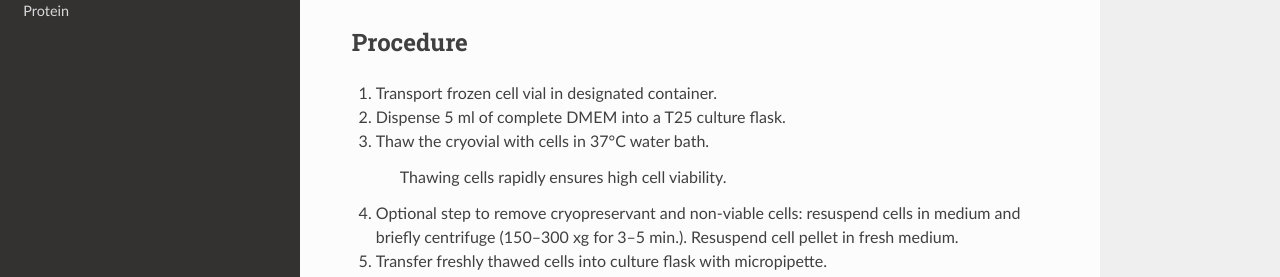
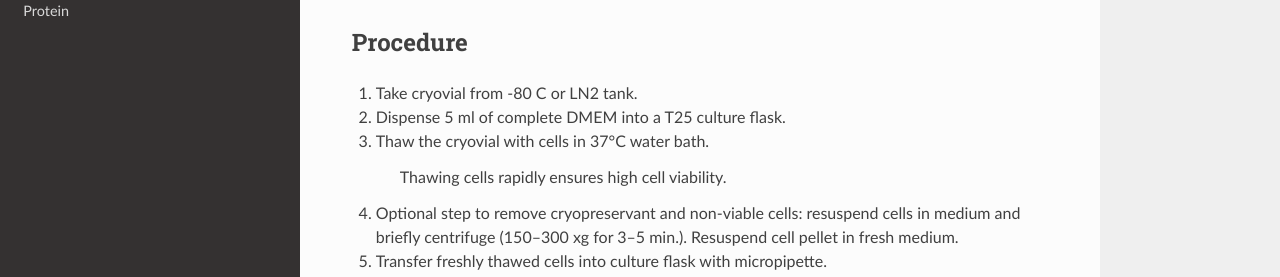
Before and after one commit to kehantan/labbook, a Sphinx documentation site: the page built from docs/cell_culture/thaw.rst, in a window 1280 px wide. Shown: the part 430-707 px from the top of the page. Built offline with Sphinx 7.4.7 and the Read the Docs theme 2.0.0, drawn with Linux system fonts in a browser that asks for light colours.

Commit message:
Update thaw.rst

```diff
--- a/docs/cell_culture/thaw.rst
+++ b/docs/cell_culture/thaw.rst
@@ -16,7 +16,7 @@
 
 Procedure
 ---------
-#. Transport frozen cell vial in designated container.
+#. Take cryovial from -80 C or LN2 tank.
 #. Dispense 5 ml of complete DMEM into a T25 culture flask.
 #. Thaw the cryovial with cells in 37°C water bath.
 
```
